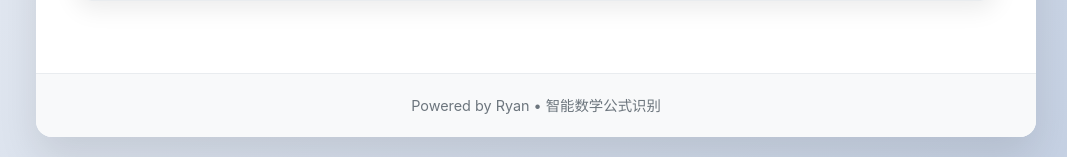
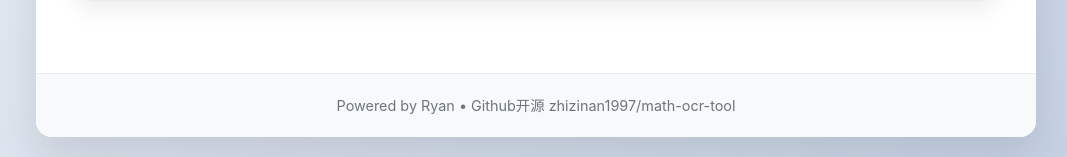
Before and after one commit to zhizinan1997/math-ocr-tool, a Flask app: page / in a window 1280 px wide. Shown: the part 839-996 px from the top of the page, without its empty margins (104-1171 px from the left). Run offline with Flask 3, Linux system fonts and the light colour scheme; some libraries are stand-ins or nearby versions.

Commit message:
Update index.html

```diff
--- a/templates/index.html
+++ b/templates/index.html
@@ -110,7 +110,7 @@
 
         <!-- 页脚 -->
         <footer>
-            <p>Powered by Ryan • 智能数学公式识别</p>
+            <p>Powered by Ryan • Github开源 zhizinan1997/math-ocr-tool</p>
         </footer>
     </div>
 
```
